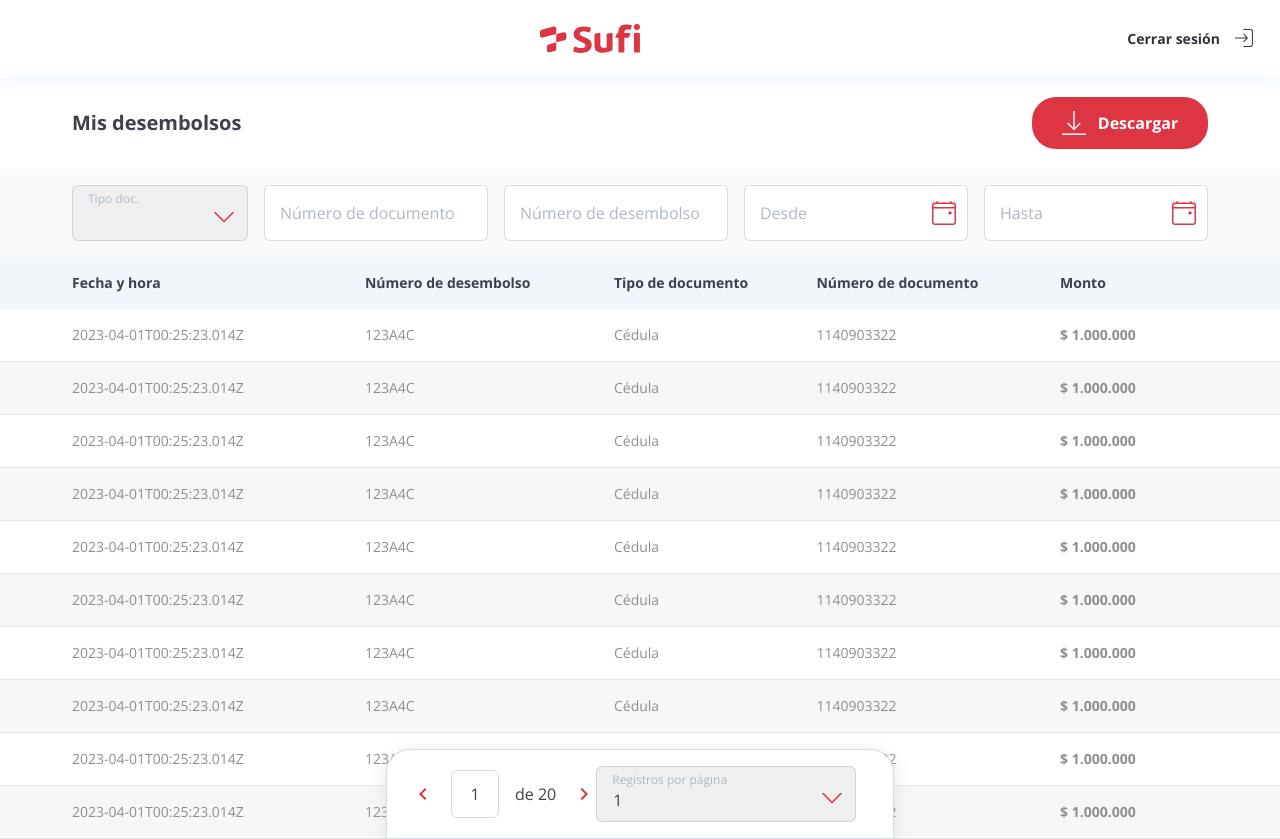
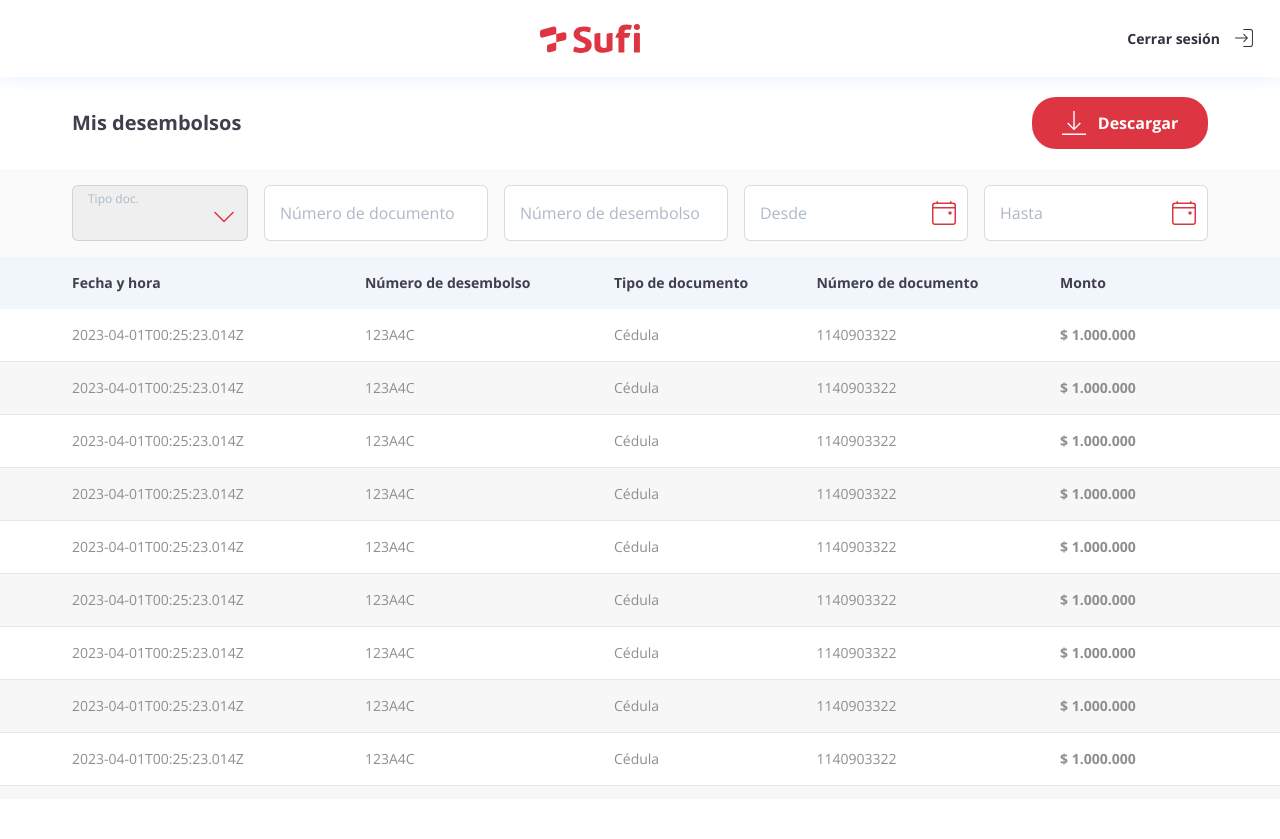
Before and after one commit to GhostemaneUrs/sufi-red5g, a Next.js app: page /disbursement in a window 1280 px wide. After the commit the page ends 800 px from the top, so only its background shows below. Built offline with nearby package versions, Linux system fonts and the light colour scheme.

Commit message:
feat: update structure table

```diff
--- a/src/components/Table/index.tsx
+++ b/src/components/Table/index.tsx
@@ -8,10 +8,9 @@ import { MdKeyboardArrowLeft, MdKeyboardArrowRight } from 'react-icons/md'
 
 export const Table: React.FC<TableProps> = ({ headers, data }) => {
   return (
-    <div className='relative'>
-      <div className='overflow-x-auto w-full'>
+    <div className='overflow-x-auto w-full max-h-[calc(100vh-258px)] hide-scrollbar'>
       <table className='w-full table-auto'>
-          <thead>
+        <thead className='sticky top-0'>
           <tr>
             {headers?.length > 0 &&
               headers?.map((item, index: number) => {
@@ -41,8 +40,6 @@ export const Table: React.FC<TableProps> = ({ headers, data }) => {
         </tbody>
       </table>
     </div>
-      <Pagination skip={1} limit={10} totalRows={20} />
-    </div>
   )
 }
 
@@ -60,7 +57,7 @@ export const RowTable: React.FC<RowProps> = ({ headers, item, index }) => {
                 className={`text-sm text-left border-b border-gray-200 first:pl-[72px] last:pr-[72px] py-4 text-[#8E8E8E]
                       ${key?.dataIndex === 'amount' ? 'font-bold' : ''}`}
               >
-                {item[key?.dataIndex] ? item[key?.dataIndex] : '-'}
+                {item[key?.dataIndex] === 'cc' ? 'Cédula' : item[key?.dataIndex] === 'dni' ? 'DNI' : item[key?.dataIndex]}
               </td>
             )
           }
@@ -70,20 +67,32 @@ export const RowTable: React.FC<RowProps> = ({ headers, item, index }) => {
 }
 
 export const Pagination: React.FC<PaginationProps> = ({
-  skip,
-  limit,
-  totalRows
+  pagination,
+  setPagination
 }) => {
+  const { skip, totalPages, totalRows, limit } = pagination
+  const nextPage = (): void => {
+    if (skip < totalPages) {
+      setPagination({ ...pagination, skip: skip + 1 })
+    }
+  }
+
+  const previousPage = (): void => {
+    if (skip > 1) {
+      setPagination({ ...pagination, skip: skip - 1 })
+    }
+  }
+
   return (
     <div className='absolute bottom-0 w-full flex justify-center'>
-      <div className='bg-white shadow-pagination flex min-w-[508px] px-6 py-4 border solid border-[#ABB9C780] rounded-t-3xl'>
-        <div className='flex gap-4 items-center'>
-          <MdKeyboardArrowLeft className='text-[#DD3542] text-2xl' />
+      <div className='bg-white shadow-pagination flex gap-6 min-w-[508px] px-6 py-4 border solid border-[#ABB9C780] rounded-t-3xl'>
+        <div className='flex gap-2 items-center'>
+          <MdKeyboardArrowLeft className='text-[#DD3542] text-2xl cursor-pointer' onClick={previousPage} />
           <div className='border solid border-[#ABB9C780] rounded-md  flex items-center w-[48px] h-[48px] justify-center'>
             <span className='text-[#414141]'>{skip}</span>
           </div>
-          <span className='text-[#414141]'>de {totalRows}</span>
-          <MdKeyboardArrowRight className='text-[#DD3542] text-2xl' />
+          <span className='text-[#414141]'>de {totalPages}</span>
+          <MdKeyboardArrowRight className='text-[#DD3542] text-2xl cursor-pointer' onClick={nextPage} />
         </div>
         <form noValidate className='w-full max-w-[260px]'>
           <div className='relative w-full max-w-[260px]'>
@@ -91,10 +100,10 @@ export const Pagination: React.FC<PaginationProps> = ({
               id='records'
               name='records'
               placeholder='Registros por página'
-              // value={filter.typeDocument}
-              // onChange={e => {
-              //   setFilter({ ...filter, typeDocument: e.target.value })
-              // }}
+              value={limit}
+              onChange={e => {
+                setPagination({ ...pagination, limit: parseInt(e.target.value) })
+              }}
               className='peer w-full border solid border-[#ABB9C780] rounded-md h-[56px] outline-none placeholder-transparent focus:outline-none text-[#413E4D] text-base px-4 pt-3 appearance-none'
             >
               {Array(totalRows)
@@ -109,7 +118,7 @@ export const Pagination: React.FC<PaginationProps> = ({
             </select>
             <label
               htmlFor='records'
-              className='absolute left-4 top-[5px] text-[#ABB9C7] text-[12px] transition-all peer-placeholder-shown:text-base peer-placeholder-shown:text-[#ABB9C7] peer-placeholder-shown:top-[16px] peer-focus:-top-0 peer-focus:text-[12px]'
+              className='absolute left-4 text-[#ABB9C7] text-[12px] transition-all peer-placeholder-shown:text-base peer-placeholder-shown:text-[#ABB9C7] peer-placeholder-shown:top-[16px] peer-focus:-top-0 peer-focus:text-[12px]'
             >
               Registros por página
             </label>
```
Lines whose indentation alone changed are shown as unchanged.
